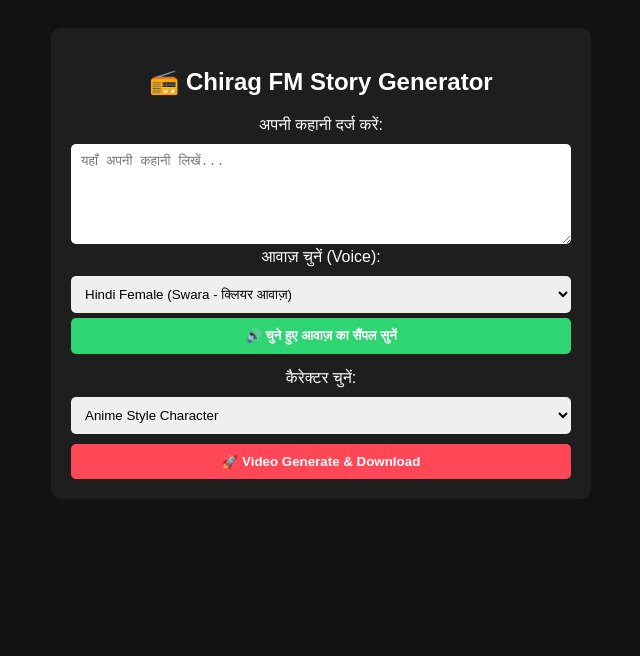
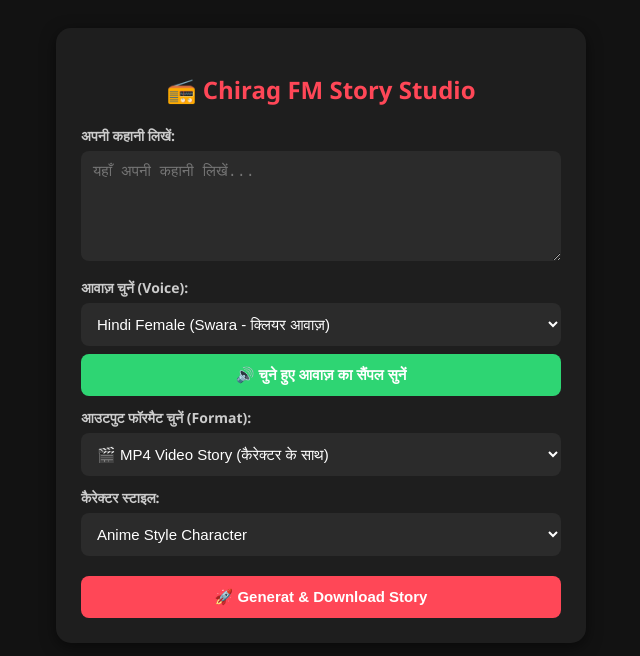
Before and after one commit to deepakkumar451811-blip/Chirag-FM, a plain HTML site: page index.html in a window 1280 px wide. Shown: the whole page, without its empty margins (319-959 px from the left). Drawn offline with Linux system fonts and the light colour scheme.

Commit message:
Update index.html

```diff
--- a/index.html
+++ b/index.html
@@ -1,50 +1,95 @@
-   <!DOCTYPE html>
+ <!DOCTYPE html>
 <html lang="hi">
 <head>
     <meta charset="UTF-8">
     <meta name="viewport" content="width=device-width, initial-scale=1.0">
-    <title>Chirag FM - AI Video Story Generator</title>
+    <title>Chirag FM - AI Audio & Video Story Generator</title>
     <style>
-        body { font-family: Arial, sans-serif; background-color: #121212; color: #fff; padding: 20px; text-align: center; }
-        .container { max-width: 500px; margin: auto; background: #1e1e1e; padding: 20px; border-radius: 10px; }
-        textarea, select, button { width: 100%; margin-top: 10px; padding: 10px; border-radius: 5px; border: none; box-sizing: border-box; }
-        textarea { height: 100px; }
-        button { background-color: #ff4757; color: white; font-weight: bold; cursor: pointer; }
-        .preview-btn { background-color: #2ed573; margin-top: 5px; }
+        body { font-family: 'Segoe UI', Tahoma, Geneva, Verdana, sans-serif; background-color: #121212; color: #fff; padding: 20px; text-align: center; }
+        .container { max-width: 480px; margin: auto; background: #1e1e1e; padding: 25px; border-radius: 15px; box-shadow: 0 4px 15px rgba(0,0,0,0.5); }
+        h2 { color: #ff4757; margin-bottom: 20px; }
+        label { display: block; text-align: left; margin-top: 12px; font-weight: bold; font-size: 14px; color: #ccc; }
+        textarea, select, button { width: 100%; margin-top: 6px; padding: 12px; border-radius: 8px; border: none; box-sizing: border-box; font-size: 15px; }
+        textarea { height: 110px; background: #2b2b2b; color: #fff; resize: vertical; }
+        select { background: #2b2b2b; color: #fff; }
+        .gen-btn { background-color: #ff4757; color: white; font-weight: bold; cursor: pointer; margin-top: 20px; transition: 0.3s; }
+        .gen-btn:hover { background-color: #ff6b81; }
+        .preview-btn { background-color: #2ed573; color: white; font-weight: bold; cursor: pointer; margin-top: 8px; }
         audio { width: 100%; margin-top: 10px; display: none; }
+
+        /* Loading Animation Style */
+        .loading-box { display: none; margin-top: 20px; padding: 15px; background: #2b2b2b; border-radius: 10px; }
+        .spinner { border: 4px solid #333; border-top: 4px solid #ff4757; border-radius: 50%; width: 35px; height: 35px; animation: spin 1s linear infinite; margin: auto; }
+        @keyframes spin { 0% { transform: rotate(0deg); } 100% { transform: rotate(360deg); } }
     </style>
 </head>
 <body>
 
 <div class="container">
-    <h2>📻 Chirag FM Story Generator</h2>
+    <h2>📻 Chirag FM Story Studio</h2>
 
-    <form action="/generate" method="POST">
-        <label>अपनी कहानी दर्ज करें:</label>
+    <form id="storyForm" action="/generate" method="POST" onsubmit="showLoading()">
+        <label>अपनी कहानी लिखें:</label>
         <textarea name="text" placeholder="यहाँ अपनी कहानी लिखें..." required></textarea>
 
         <label>आवाज़ चुनें (Voice):</label>
         <select name="voice" id="voiceSelect">
             <option value="hi_swara">Hindi Female (Swara - क्लियर आवाज़)</option>
             <option value="hi_madhur">Hindi Male (Madhur - भारी/सिनेमैटिक)</option>
-            <option value="en_in_neerja">Indian Storyteller Female (Neerja)</option>
-            <option value="en_in_prabhat">Indian Male News Anchor (Prabhat)</option>
+            <option value="en_in_neerja">Indian Female (Neerja)</option>
+            <option value="en_in_prabhat">Indian Male (Prabhat)</option>
         </select>
 
         <button type="button" class="preview-btn" onclick="playVoicePreview()">🔊 चुने हुए आवाज़ का सैंपल सुनें</button>
         <audio id="audioPlayer" controls></audio>
 
-        <label style="margin-top:15px; display:block;">कैरेक्टर चुनें:</label>
-        <select name="character">
-            <option value="anime">Anime Style Character</option>
-            <option value="human">Human Cinematic Style</option>
+        <label>आउटपुट फॉरमैट चुनें (Format):</label>
+        <select name="format_type" id="formatSelect" onchange="toggleCharacterOption()">
+            <option value="video">🎬 MP4 Video Story (कैरेक्टर के साथ)</option>
+            <option value="audio">🎵 MP3 Audio Story (केवल आवाज़)</option>
         </select>
 
-        <button type="submit">🚀 Video Generate & Download</button>
+        <div id="characterDiv">
+            <label>कैरेक्टर स्टाइल:</label>
+            <select name="character">
+                <option value="anime">Anime Style Character</option>
+                <option value="human">Human Cinematic Style</option>
+            </select>
+        </div>
+
+        <button type="submit" id="submitBtn" class="gen-btn">🚀 Generat & Download Story</button>
     </form>
+
+    <!-- Loading Box -->
+    <div id="loadingBox" class="loading-box">
+        <div class="spinner"></div>
+        <p style="margin-top: 10px; color: #ff4757; font-weight: bold;">आपकी स्टोरी तैयार हो रही है...</p>
+        <small style="color: #aaa;">(कृपया रुकें, डाउनलोड अपने आप शुरू हो जाएगा)</small>
+    </div>
 </div>
 
 <script>
+function toggleCharacterOption() {
+    var format = document.getElementById('formatSelect').value;
+    var charDiv = document.getElementById('characterDiv');
+    if(format === 'audio') {
+        charDiv.style.display = 'none';
+    } else {
+        charDiv.style.display = 'block';
+    }
+}
+
+function showLoading() {
+    document.getElementById('submitBtn').style.display = 'none';
+    document.getElementById('loadingBox').style.display = 'block';
+
+    // डाउनलोड शुरू होने के थोड़ी देर बाद बटन वापस रिसेट कर देगा
+    setTimeout(function() {
+        document.getElementById('submitBtn').style.display = 'block';
+        document.getElementById('loadingBox').style.display = 'none';
+    }, 12000);
+}
+
 function playVoicePreview() {
     var voice = document.getElementById('voiceSelect').value;
     var formData = new FormData();
```
